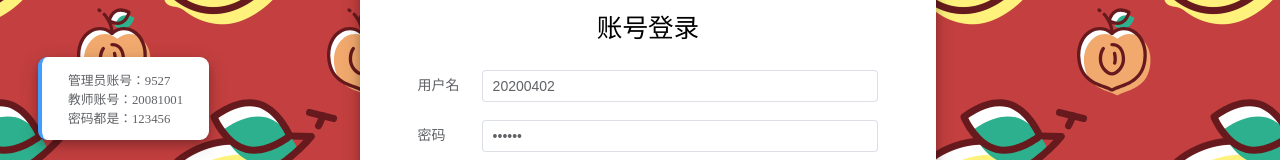
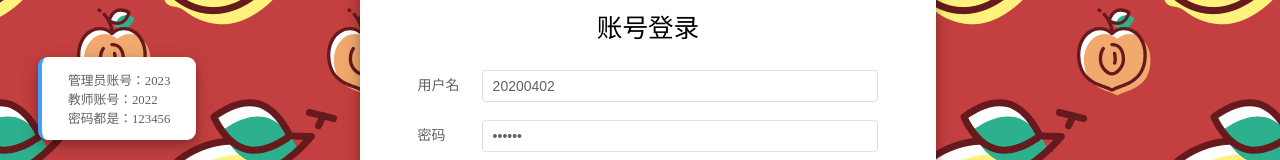
Before and after one commit to YangziDan/examsystem, a Vue app: page / in a window 1280 px wide. Shown: the part 260-420 px from the top of the page. Built offline with nearby package versions, Linux system fonts and the light colour scheme.

Commit message:
更改了一些登录页面的细节

```diff
--- a/src/views/HomeView.vue
+++ b/src/views/HomeView.vue
@@ -89,8 +89,8 @@ function clickTag(key) {
       </el-col>
     </el-row>
     <section class="remind">
-      <span>管理员账号：9527</span>
-      <span>教师账号：20081001</span>
+      <span>管理员账号：2023</span>
+      <span>教师账号：2022</span>
       <span>密码都是：123456</span>
     </section>
   </div>
```
